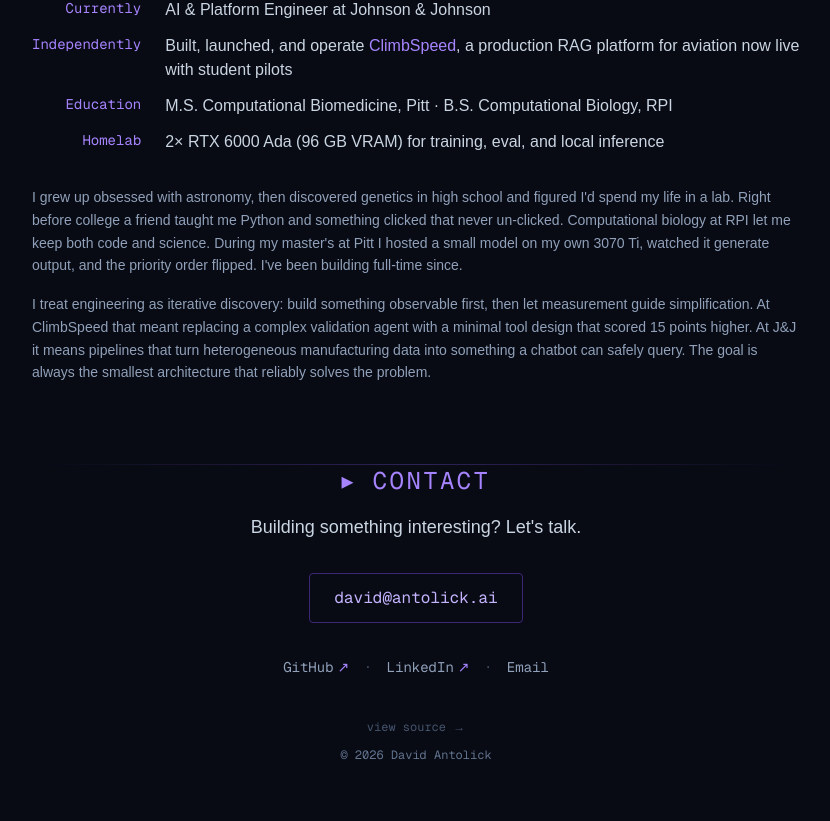
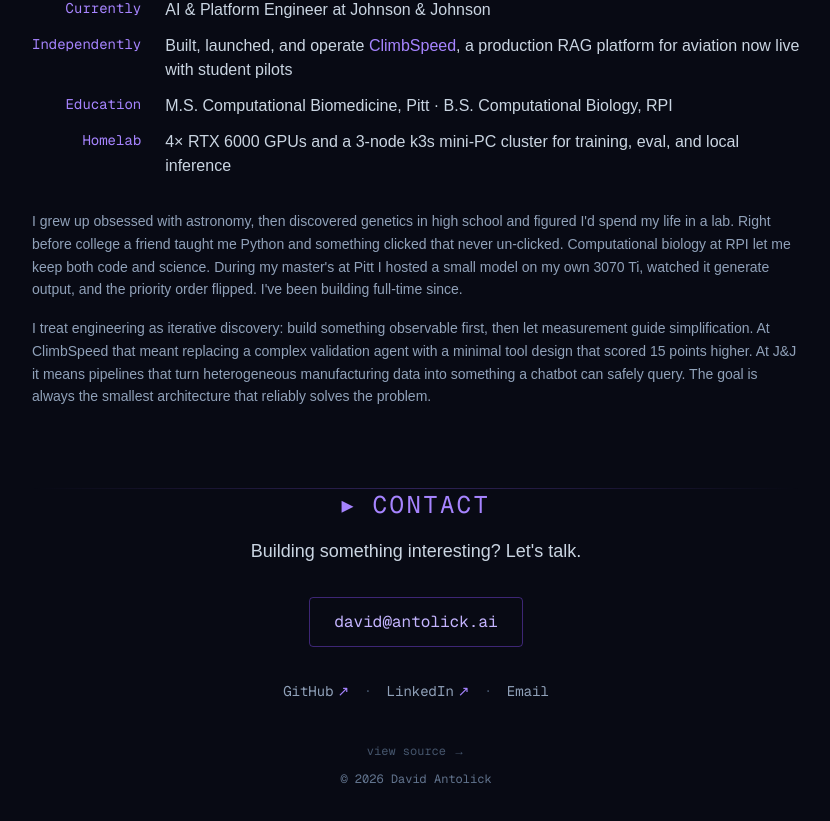
Before and after one commit to David-Antolick/antolick_website, a Next.js app: page / in a window 1280 px wide. Shown: the part 1337-2158 px from the top of the page, without its empty margins (224-1054 px from the left). Built offline with nearby package versions, Linux system fonts and the light colour scheme.

Commit message:
Update homelab: 4x RTX 6000 + 3-node k3s mini-PC cluster

```diff
--- a/components/About.tsx
+++ b/components/About.tsx
@@ -44,8 +44,8 @@ export default function About() {
             Homelab
           </span>
           <span className="text-base text-slate-300">
-            2&times; RTX 6000 Ada (96 GB VRAM) for training, eval, and local
-            inference
+            4&times; RTX 6000 GPUs and a 3-node k3s mini-PC cluster for
+            training, eval, and local inference
           </span>
         </div>
 
--- a/components/Infrastructure.tsx
+++ b/components/Infrastructure.tsx
@@ -20,11 +20,11 @@ export default function Infrastructure() {
             <ul className="space-y-2 text-sm text-slate-300">
               <li className="flex justify-between">
                 <span className="text-slate-400">GPU</span>
-                <span>2&times; NVIDIA RTX 6000 Ada</span>
+                <span>4&times; NVIDIA RTX 6000</span>
               </li>
               <li className="flex justify-between">
-                <span className="text-slate-400">VRAM</span>
-                <span>96 GB total</span>
+                <span className="text-slate-400">Cluster</span>
+                <span>3-node k3s (mini PCs)</span>
               </li>
               <li className="flex justify-between">
                 <span className="text-slate-400">Use</span>
@@ -48,7 +48,7 @@ export default function Infrastructure() {
               </li>
               <li className="flex justify-between">
                 <span className="text-slate-400">Infra</span>
-                <span>Linux, Nginx, Cloudflare</span>
+                <span>Linux, k3s, Cloudflare</span>
               </li>
             </ul>
           </div>
```
